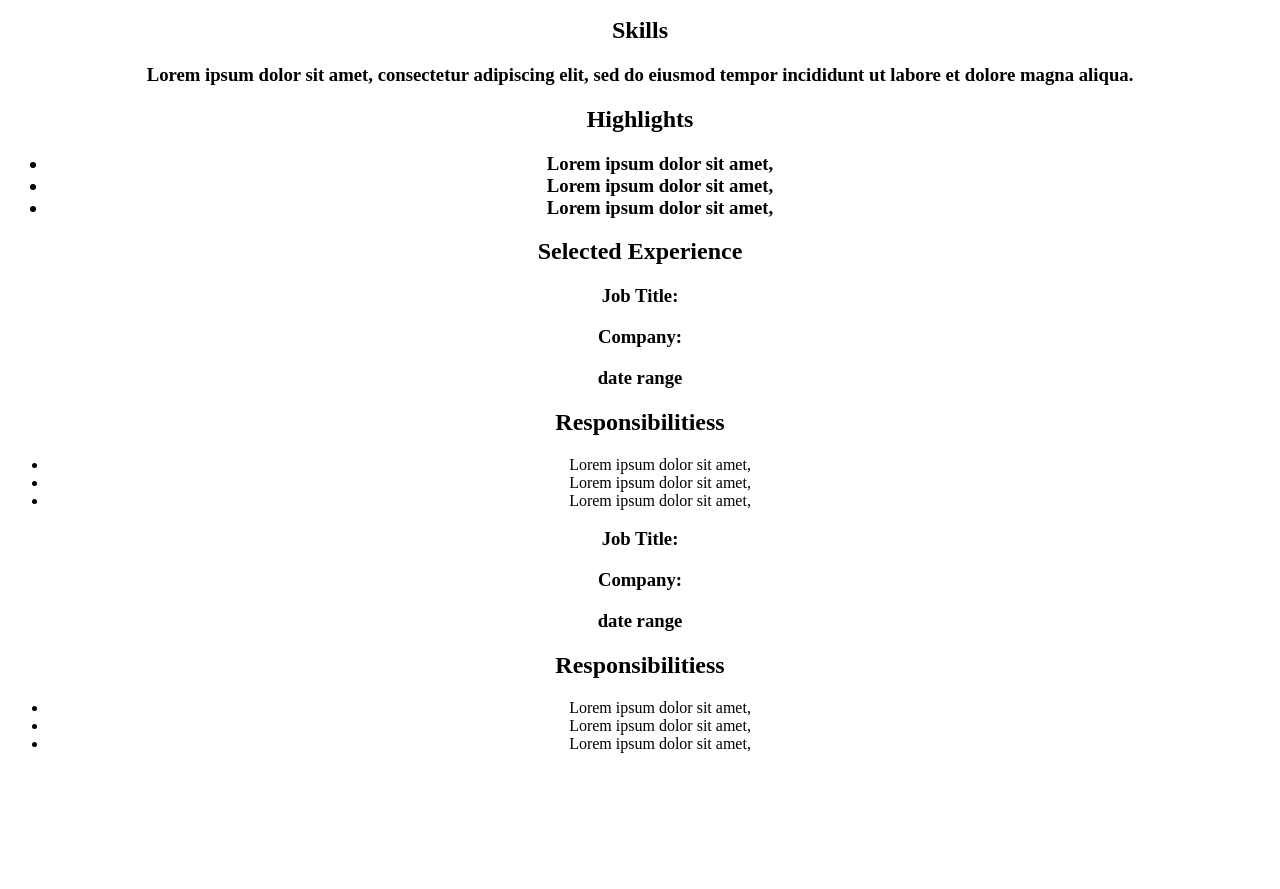
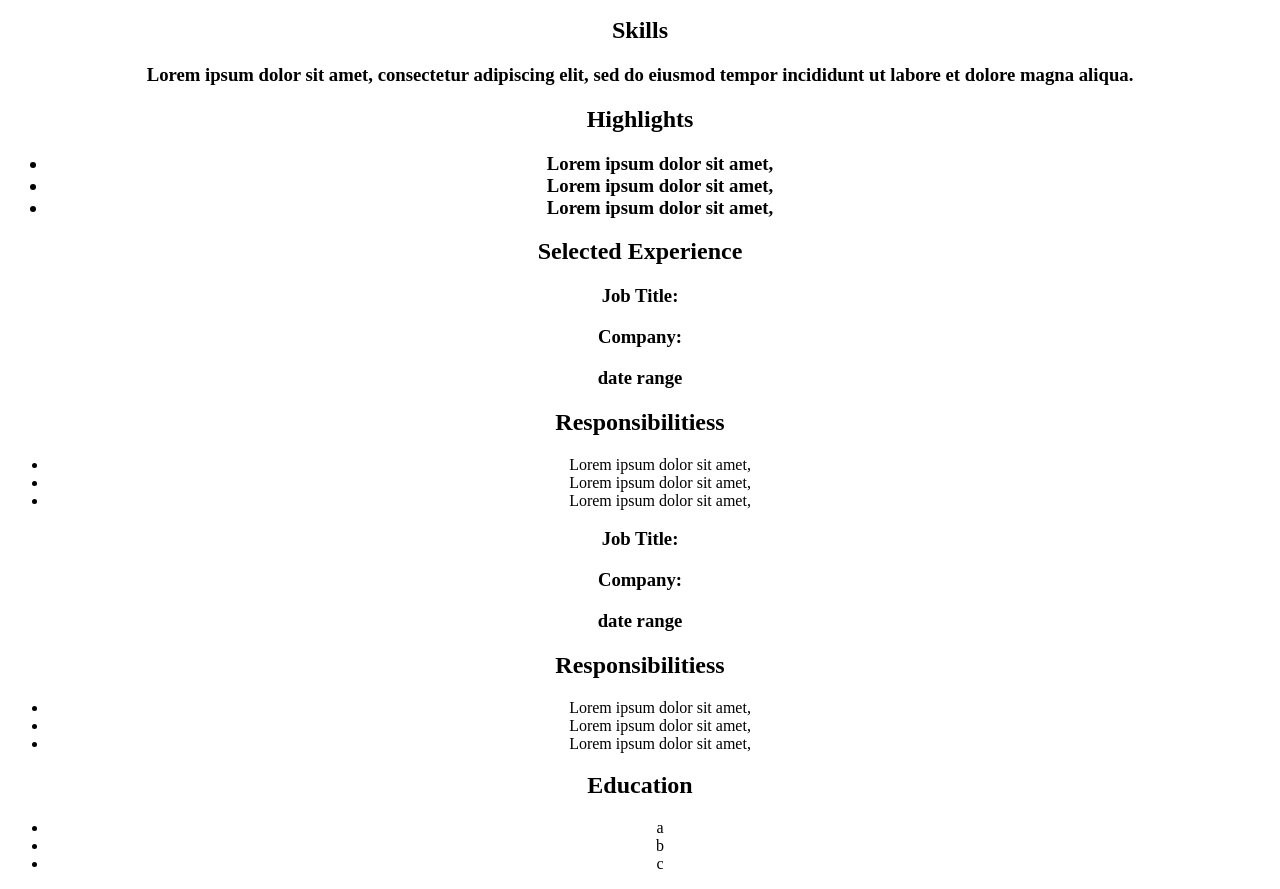
Before and after one commit to Msampson05/AllAboutMe, a plain HTML site: page index.html in a window 1280 px wide. Shown: the part 110-999 px from the top of the page. Before the commit the page ends 879 px from the top, so only its background shows below. Drawn offline with Linux system fonts and the light colour scheme.

Commit message:
Added resume education

```diff
--- a/index.html
+++ b/index.html
@@ -45,6 +45,12 @@
              <li>Lorem ipsum dolor sit amet,</li>
              <li>Lorem ipsum dolor sit amet,</li>
          </ul>
+         <h2> Education </h2>
+        <ul>
+            <li>a</li>
+            <li>b</li>
+            <li>c </li>
+        </ul>
 
     </body>
 </html>
```
